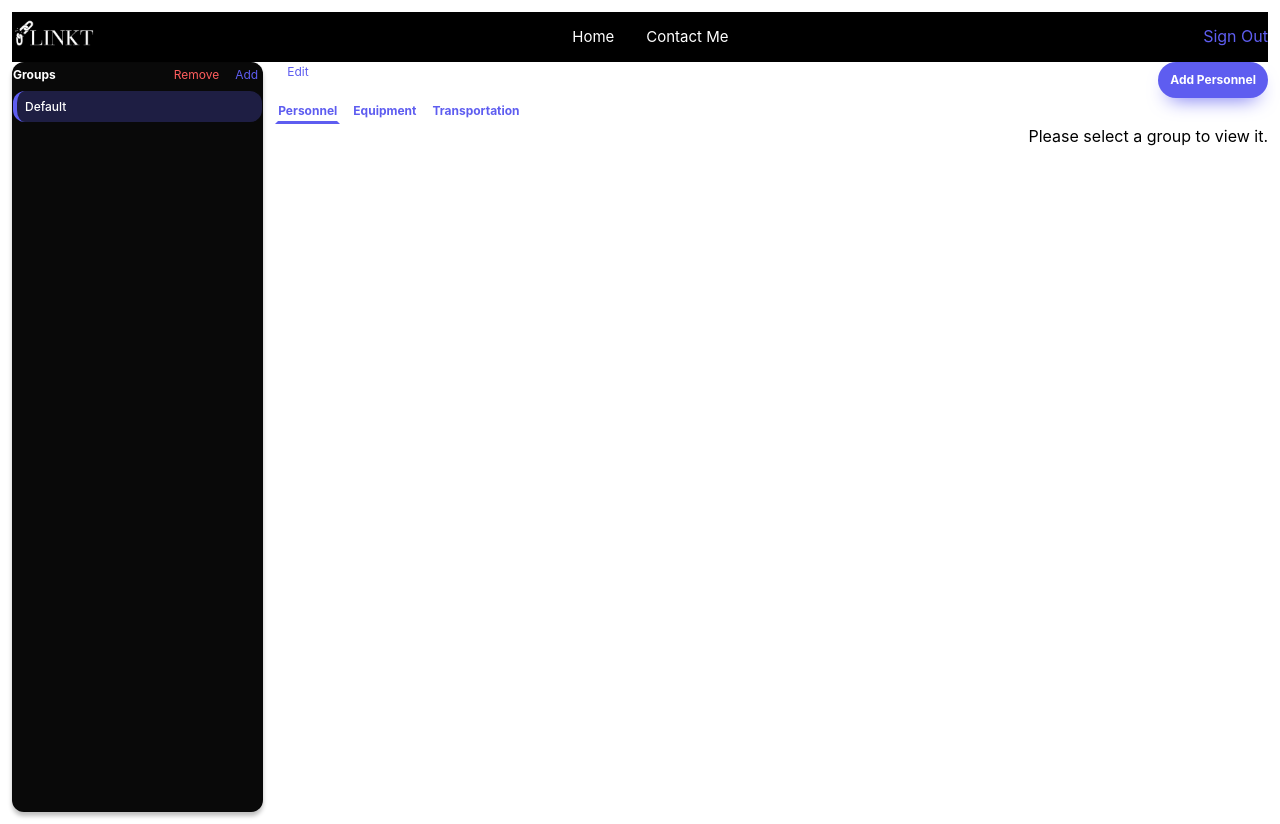
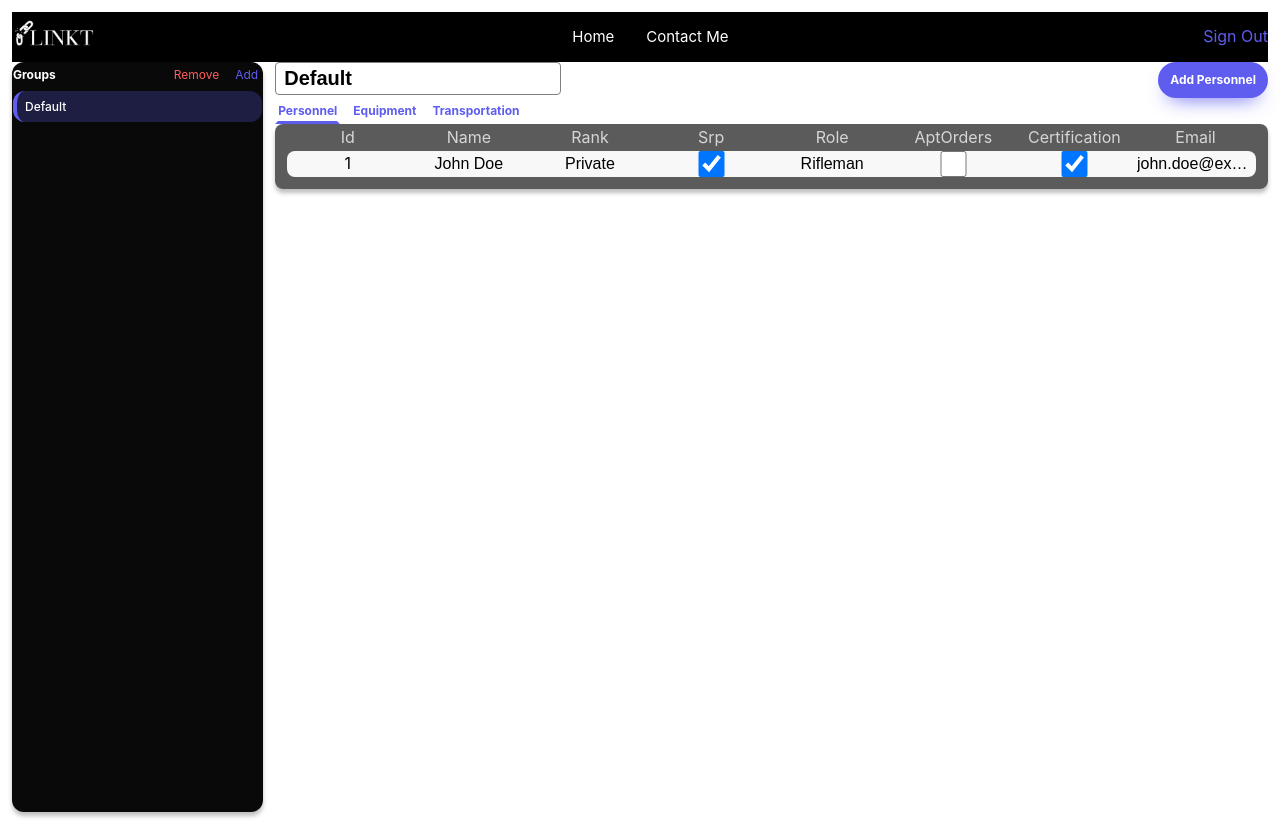
Before and after one commit to aekio/linkt, a Vue app in the folder linkt_test/: page / in a window 1280 px wide. Built offline with nearby package versions, Linux system fonts and the light colour scheme.

Commit message:
Default Group fixed, Group Name and Table Data Updates added

```diff
--- a/linkt_test/src/App.vue
+++ b/linkt_test/src/App.vue
@@ -6,13 +6,38 @@ import './assets/main.css';
 import TableContainer from './components/Body/BodyRight/TableContainer.vue';
 import type { Group } from './components/Body/Interfaces/group';
 
-const groups = ref<Group[]>([]);
-const selectGroup = ref<Group | null>(null);
+const groups = ref<Group[]>([
+  {
+  id: 1,
+  name: 'Default',
+  personnel: [{
+    id: 1,
+    name: 'John Doe',
+    rank: 'Private',
+    srp: true,
+    role: 'Rifleman',
+    aptOrders: false,
+    certification: true,
+    email: 'john.doe@example.com'
+  }],
+  equipment: [{
+    id:1,
+    nomenclature: 'Equipment 1',
+    type: 'Type A',
+    hazmat: false,
+  }],
+  transportation: [{
+    id:1,
+    transportationLeg: 'Leg 1',
+    transportationType: 'Type X',
+  }],
+  active: true
+  }
+]);
+const selectGroup = ref<Group>(groups.value[0] ?? null);
 const selectedGroupName = ref('Default');
 
 //Selected Group
-
-
 
 function handleGroupSelect(group: Group) {
   selectedGroupName.value = group.name;
@@ -20,7 +45,6 @@ function handleGroupSelect(group: Group) {
   //Added Console Log for Debugging
   console.log('App.Vue Group selected:', selectGroup.value);
 }
-
 
 
 </script>
--- a/linkt_test/src/components/Body/BodyLeft/GroupContainer.vue
+++ b/linkt_test/src/components/Body/BodyLeft/GroupContainer.vue
@@ -3,34 +3,8 @@ import { ref } from 'vue';
 import GroupCard from './GroupCard.vue';
 import type { Group } from '../Interfaces/group';
 //Placeholder data for testing
-//Default group that will be on the intial load so that table has something to display
-const groups = ref<Group[]>([
-  {
-  id: 1,
-  name: 'Default',
-  active: false,
-  personnel: [{
-    id: 1,
-    name: 'John Doe',
-    rank: 'Member',
-    srp: true,
-    role: 'Role Value',
-    aptOrders: true,
-    certification: true,
-    email: 'john.doe@example.com'
-  }],
-  equipment: [{
-    id:1,
-    nomenclature: 'Equipment 1',
-    type: 'Type A',
-    hazmat: false,
-  }],
-  transportation: [{
-    id:1,
-    transportationLeg: 'Leg 1',
-    transportationType: 'Type X',
-  }],},
-]);
+const props = defineProps<{ groups: Group[] }>();
+
 const activeIndex = ref(0);
 const emit = defineEmits(['select-group','add-group','remove-group']);
 
@@ -39,11 +13,11 @@ function selectCard(index: number) {
   //Added Console Log for Debugging
   console.log('Selected group index:', index);
   activeIndex.value = index;
-  emit('select-group', groups.value[index]);
+  emit('select-group', props.groups[index]);
 }
 function addGroup() {
   // Find all numbers at the end of group names matching "Group N"
-  const numbers = groups.value
+  const numbers = props.groups
     .map(group => {
       const match = group.name.match(/^Group (\d+)$/);
       return match ? parseInt(match[1], 10) : 0;
@@ -56,8 +30,8 @@ function addGroup() {
 
   // Add new group with default values for personnel, equipment, and transportation
   // Default values added so that table displays something for each tab
-  groups.value.push({
-    id: groups.value.length + 1,
+  props.groups.push({
+    id: props.groups.length + 1,
     name: newName,
     personnel: [
       {
@@ -90,7 +64,7 @@ function addGroup() {
   });
 }
 function removeGroup(){
-  groups.value.splice(activeIndex.value, 1);
+  props.groups.splice(activeIndex.value, 1);
 }
 </script>
 
--- a/linkt_test/src/components/Body/BodyRight/Table.vue
+++ b/linkt_test/src/components/Body/BodyRight/Table.vue
@@ -28,8 +28,8 @@ const displayedKeys = computed(() => {
     <tbody id="selectedGroupsTableBody">
       <tr v-for="groupObject in displayedData" :key= "groupObject.id">
         <td class="table-cell" v-for="keyPair in displayedKeys" :key="keyPair">
-          <div v-if="keyPair === 'id' ">{{ groupObject[keyPair] }}</div>
-          <input v-else class="table-input" v-model="(groupObject as any)[keyPair]" />
+          <div class="id-cell" v-if="keyPair === 'id' ">{{ groupObject[keyPair] }}</div>
+          <input v-else class="table-input" v-model="(groupObject as any)[keyPair]" :type="typeof (groupObject as any)[keyPair] === 'boolean' ? 'checkbox' : 'text'"  />
         </td>
       </tr>
     </tbody>
@@ -72,20 +72,24 @@ const displayedKeys = computed(() => {
 }
 tr {
   width: 100%;
+  display: flex;
+  flex-direction: row;
+  align-self: stretch;
 }
 .data-table tbody tr:not(:last-child) {
   border-bottom: 1px solid rgba(221, 221, 221, 0.15);
 }
 td,th{
-  width: 1%;
-  max-width: 40px;
-  overflow: hidden;
-  text-overflow: ellipsis;
-  text-align: left;
+  display: flex;
+  flex: 1 0 0;
+  justify-content: center;
+
 }
 td{
   background-color: var(--color-background-soft);
   color: var(--color-text);
+  padding: 0;
+  margin: 0;
 }
 th {
   color: var(--vt-c-text-dark-2);
@@ -97,6 +101,8 @@ th {
   border: none;
   color: var(--color-text);
   font-size: 1rem;
-  padding: 8px 0;
+  overflow: hidden;
+  text-overflow: ellipsis;
+  text-align: center;
 }
 </style>
--- a/linkt_test/src/components/Body/BodyRight/TableContainer.vue
+++ b/linkt_test/src/components/Body/BodyRight/TableContainer.vue
@@ -12,7 +12,7 @@ function setActiveTab(setActive: string) {
     activeTab.value = setActive;
 }
 //Props Divider
-const props = defineProps<{ group: Group | null }>();
+const props = defineProps<{ group: Group }>();
 //Add object to Group
 function addToGroup(group: Group | null) {
     //Runs when addToGroup button is clicked
@@ -53,14 +53,14 @@ function addToGroup(group: Group | null) {
         console.log('No active tab selected');
     }
 }
+
 </script>
 
 <template>
     <div class="TableContainer">
        <div class="TableTitle">
             <div class="TitleText">
-                <h3>{{ props.group?.name }}</h3 >
-                <button class="Icon">Edit</button>
+                <input class="GroupName" v-model='props.group.name' type="text" />
             </div>
             <div class="TableActions">
                 <button class="primary" @click="addToGroup(props.group)">Add {{ activeTab }}</button>
@@ -126,4 +126,14 @@ h5{
     vertical-align: middle;
     color: #5E5DF0;
 }
+.GroupName{
+    font-size: 1.25rem;
+    font-weight: 700;
+    border: 1px solid gray;
+    border-radius: 4px;
+    padding: 4px 8px;
+    background: transparent;
+    color: var(--color-text);
+
+}
 </style>
```
